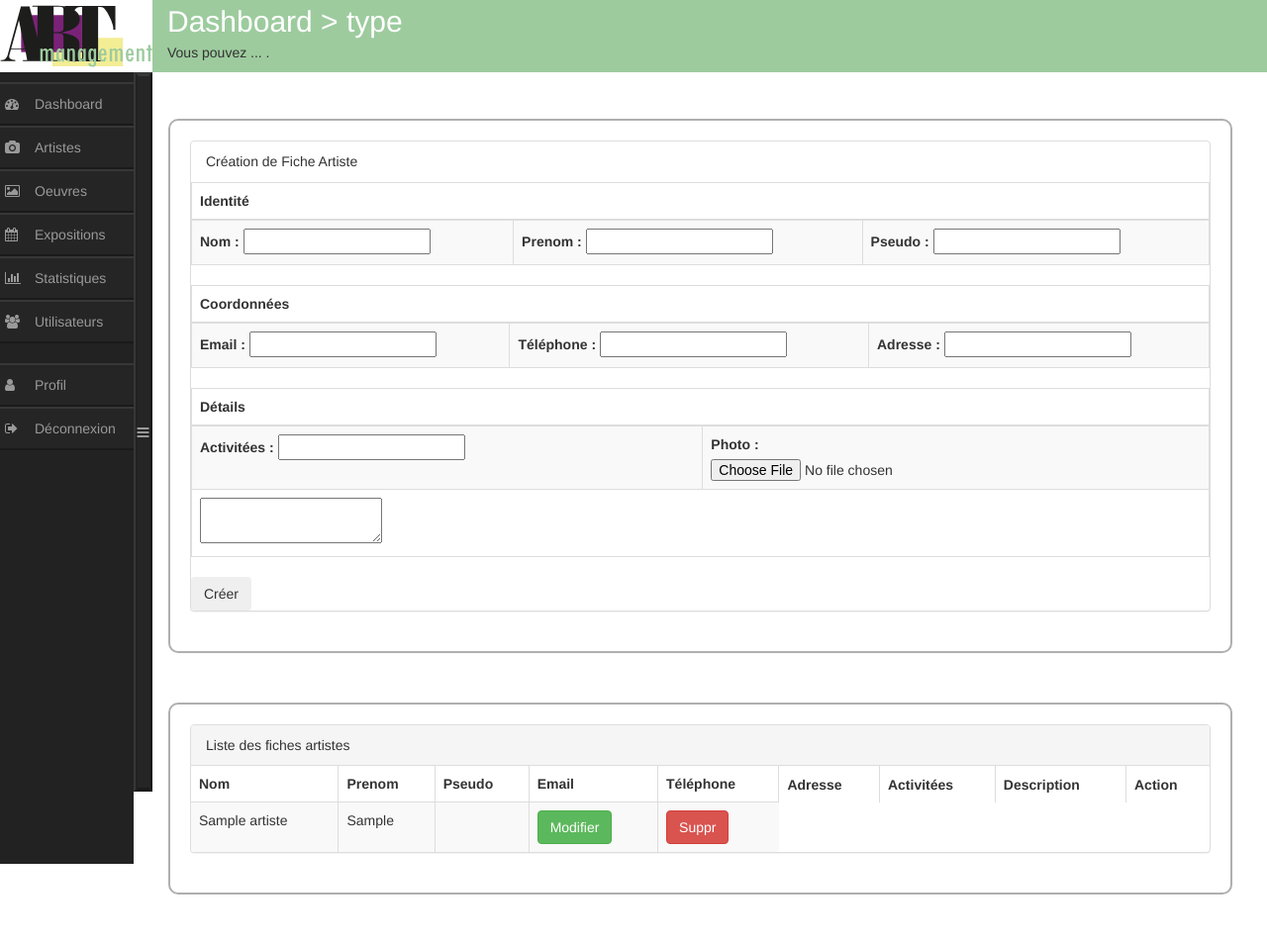
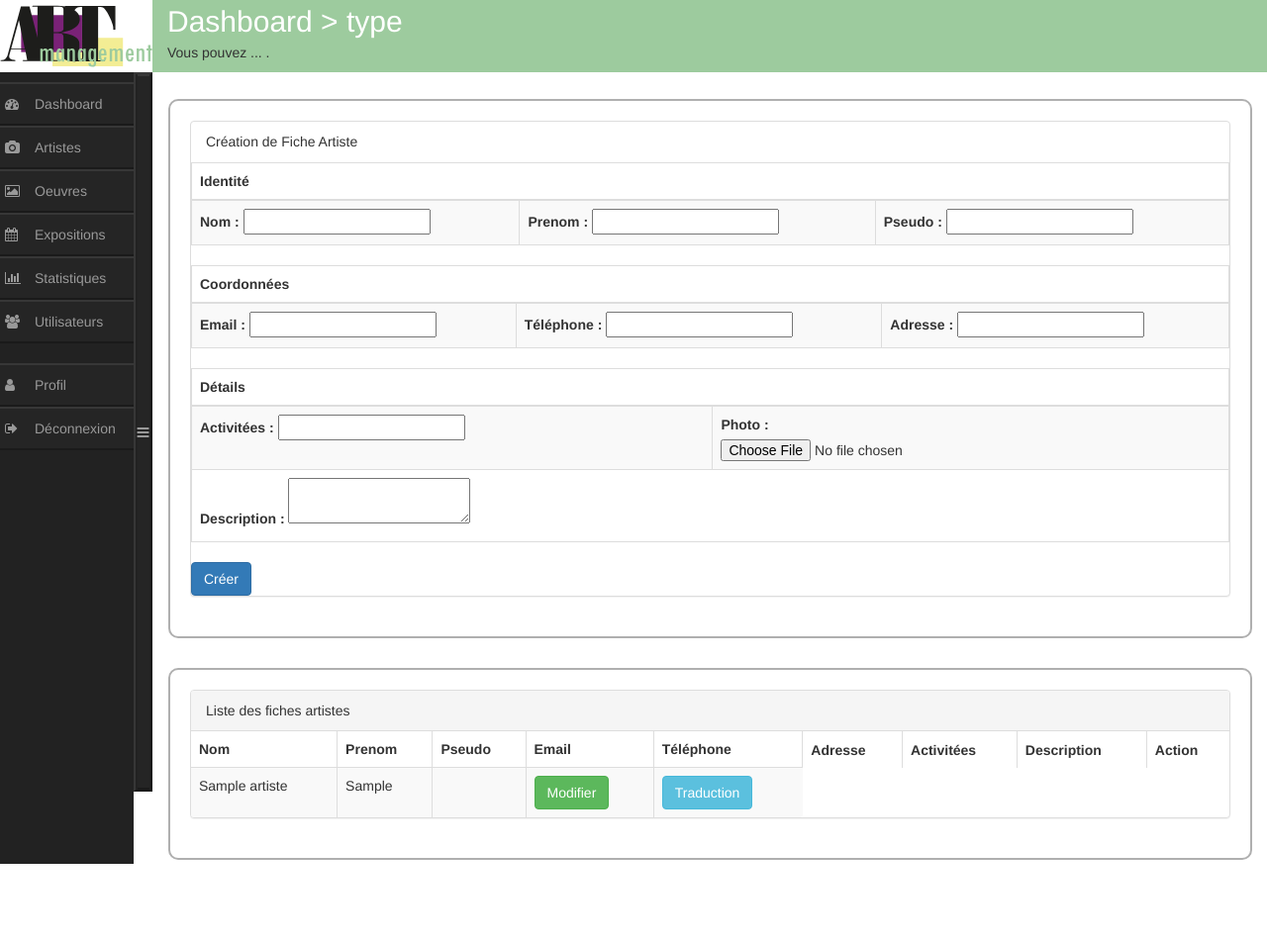
Before and after one commit to MisterPandaSTA/Art-Management, a PHP site: page /git/admin/artiste.php in a window 1280 px wide. Shown: the whole page at 99% size. After the commit the page ends 873 px from the top, so only its background shows below. Run offline with PHP 8.4, Linux system fonts and the light colour scheme; the visitor is signed in with stand-in values (Sample User, id 1); tables that the repository leaves empty hold one stand-in row (values such as "Sample post"); data that the repository does not hold is empty.

Commit message:
avancé sur l'artiste

```diff
--- a/admin/artiste.php
+++ b/admin/artiste.php
@@ -57,7 +57,41 @@ if($_SESSION['id']){
 		</div>
 	</sections>
 
+		<div class="modal fade delete-pass-modal" tabindex="-1" role="dialog">
+		  <div class="modal-dialog" role="document">
+		    <div class="modal-content">
+		      <div class="modal-header">
+		        <button type="button" class="close" data-dismiss="modal" aria-label="Close"><span aria-hidden="true">&times;</span></button>
+		        <h4 class="modal-title">Supprimer la fiche artiste ?</h4>
+		      </div>
+		      <div class="modal-body">
+		        <p>Voulez-vous vraiment supprimer la fiche de l'artiste <span class="nom_artiste"></span> ?</p>
+		      </div>
+		      <div class="modal-footer">
+		        <button type="button" class="btn btn-default" data-dismiss="modal">Annuler</button>
+		        <button type="button" class="btn btn-primary" id="requeteAjaxDelete" data-toggle= "modal" data-target= ".suppr-complet" data-dismiss="modal">Supprimer</button>
+		      </div>
+		 	</div><!-- /.modal-content -->
+		</div><!-- /.modal-dialog -->
+	</div><!-- /.modal -->
 
+
+	<div class="modal fade suppr-complet" tabindex="-1" role="dialog">
+		  <div class="modal-dialog" role="document">
+		    <div class="modal-content">
+		      <div class="modal-header">
+		        <button type="button" class="close" data-dismiss="modal" aria-label="Close"><span aria-hidden="true">&times;</span></button>
+		        <h4 class="modal-title">Action effectué</h4>
+		      </div>
+		      <div class="modal-body">
+		        <p>Vous venez de supprimer le compte <span class="nom_compte"></span> </p>
+		      </div>
+		      <div class="modal-footer">
+		        <button type="button" class="btn btn-default" data-dismiss="modal" id="reset_page">Fermer</button>
+		      </div>
+			</div><!-- /.modal-content -->
+		</div><!-- /.modal-dialog -->
+	</div><!-- /.modal -->
 
 	<?php
 	}
--- a/admin/css/style.css
+++ b/admin/css/style.css
@@ -52,13 +52,12 @@
 {
   margin-top: 70px;
   margin-left: 20px;
-  margin-right: 20px;
   transition: all .4s ease 0s;
 }
 
 .cadre
 {
-  margin: 50px;
+  margin: 30px;
   padding: 20px;
   border: 2px solid rgba(57,57,57,0.4);
   border-radius: 10px 10px 10px 10px;
@@ -78,13 +77,13 @@
 -------------------------*/
 .fixe
 {
-  display: fixed;
+
 }
 
 .logotop
 {
   display: block;
-  position: absolute;
+  position: fixed;
   top: 0px;
   left: 0px;
   right: 0px;
@@ -98,6 +97,7 @@
   left: 0px;
   width: 154px;
   height: 73px;
+  background-color: rgb(255,255,255);
 }
 
 .topbar
--- a/admin/includes/AjaxPhpfunctions/funcCreateArtiste.php
+++ b/admin/includes/AjaxPhpfunctions/funcCreateArtiste.php
@@ -12,8 +12,9 @@ if(isset($_POST['nom']) && ($_POST['prenom']) && ($_POST['email'])) {
 	$artiste->setEmail($_POST['email']);
 	$artiste->setTelephone($_POST['telephone']);
 	$artiste->setAdresse($_POST['adresse']);
+	$artiste->setActivitees($_POST['activitees']);
 	$artiste->setDescription($_POST['description']);
-	$artiste->setActivitees($_POST['activitees']);
+
 	var_dump($_POST['nom']);
 	/*$artiste->setDescriptionAnglais($_POST['description_anglais']);
 	$artiste->setDescriptionAllemand($_POST['description_allemand']);
--- a/admin/includes/classes/class.artiste.php
+++ b/admin/includes/classes/class.artiste.php
@@ -9,8 +9,9 @@ class Artiste {
 	private $email;
 	private $telephone;
 	private $adresse;
-	private $description;
 	private $activitees;
+    private $description;
+
 	private $description_anglais;
 	private $description_allemand;
 	private $description_russe;
@@ -34,8 +35,9 @@ class Artiste {
             $this->email=$user['email'];
             $this->telephone=$user['telephone'];
             $this->adresse=$user['adresse'];
+            $this->activitees=$user['activitees'];
             $this->description=$user['description'];
-            $this->activitees=$user['activitees'];
+
             $this->description_anglais=$user['description_anglais'];
             $this->description_allemand=$user['description_allemand'];
             $this->description_russe=$user['description_russe'];
@@ -241,7 +243,7 @@ class Artiste {
 
     function formArtiste($target) {
     ?>
-    <form action="<?php echo $target; ?>" id="formCreateArtiste">
+    <form action="<?php echo $target; ?>" id="formCreateArtiste" method="post">
             <div class="panel-heading">Création de Fiche Artiste</div>
             <table class="table table-bordered table-striped table-hover">
                 <thead>
@@ -284,14 +286,15 @@ class Artiste {
                         <input type="file" name="photo"></td>
                 </tr>
                 <tr>
-                    <td colspan="2"><textarea name="description" value="" col="5"></textarea></td>
+                    <td colspan="2"><label for="description">Description :</label>
+                    <textarea name="description" value="" col="5"></textarea></td>
                 </tr>
             </table>
-                <input type="submit" class="btn" id="btn_artiste_create" value="Créer">
+                <input type="submit" class="btn btn-primary" id="btn_artiste_create" value="Créer">
             </form>
 
 
-            <form action="#" id="formModifArtiste" class="none_class" method="post">
+            <form action='#' id="formModifArtiste" class="none_class" method="post">
             <div class="panel-heading">Modifier Fiche Artiste de</div>
             <table class="table table-bordered table-striped table-hover">
                 <thead>
@@ -337,10 +340,10 @@ class Artiste {
                     <td colspan="2"><textarea name="description" value="" col="5"></textarea></td>
                 </tr>
             </table>
-            <input type="hidden" name="id_artiste">
+            <input type="hidden" name="id_artiste" value="">
             <input class="action" type="hidden" name="action" value="" />
-            <input type="submit" class="btn" id="btn_artiste_modif" value="Modifier">
-
+            <input type="submit" class="btn btn-success" id="btn_artiste_modif" value="Modifier">
+            <button class="delete btn btn-danger" id="btn-modal" data-toggle= "modal" data-target= ".delete-pass-modal">Supprimer</button>
 
         </form><?php
 
@@ -391,8 +394,10 @@ class Artiste {
                 <textarea name="description" class="none_class"><?php echo $this->getDescription(); ?></textarea>
                 <input class="action" type="hidden" name="action" value="" />
                 <button class="btn_affiche_modifier_artiste btn btn-success" name="modifier">Modifier</button>
+
             </td>
-            <td><button class="delete btn btn-danger" id="btn-modal" data-toggle= "modal" data-target= ".delete-pass-modal">Suppr</button></td>
+            <td><button class="btn_affiche_trad_artiste btn btn-info" name="traduction">Traduction</button></td>
+
         </tr>
 
         <?php
@@ -405,8 +410,8 @@ class Artiste {
     function syncDb() {
         if(empty($this->id_artiste)){
             //Si $this->id est vide, on fait un INSERT
-            $res= sql("INSERT INTO artiste (id_artiste,nom,prenom,pseudo,email,telephone,adresse,description,activitees,description_anglais,description_allemand,description_russe,description_chinois,activitees_anglais,activitees_allemand,activitees_russe,activitees_chinois)
-                      VALUES (NULL,'".$this->nom."','".$this->prenom."','".$this->pseudo."','".$this->email."','".$this->telephone."','".$this->adresse."','".$this->description."','".$this->activitees."','".$this->description_anglais."','".$this->description_allemand."','".$this->description_russe."','".$this->description_chinois."','".$this->activitees_anglais."','".$this->activitees_allemand."','".$this->activitees_russe."','".$this->activitees_chinois."')");
+            $res= sql("INSERT INTO artiste (id_artiste,nom,prenom,pseudo,email,telephone,adresse,activitees,description,description_anglais,description_allemand,description_russe,description_chinois,activitees_anglais,activitees_allemand,activitees_russe,activitees_chinois)
+                      VALUES (NULL,'".$this->nom."','".$this->prenom."','".$this->pseudo."','".$this->email."','".$this->telephone."','".$this->adresse."','".$this->activitees."','".$this->description."','".$this->description_anglais."','".$this->description_allemand."','".$this->description_russe."','".$this->description_chinois."','".$this->activitees_anglais."','".$this->activitees_allemand."','".$this->activitees_russe."','".$this->activitees_chinois."')");
 
 
             if($res!==FALSE){
@@ -424,8 +429,8 @@ class Artiste {
                 email= '".$this->email."',
                 telephone = '".$this->telephone."',
                 adresse = '".$this->adresse."',
+                activitees = '".$this->activitees."',
                 description = '".$this->description."',
-                activitees = '".$this->activitees."',
                 description_anglais = '".$this->description_anglais."',
                 description_allemand = '".$this->description_allemand."',
                 description_russe = '".$this->description_russe."',
--- a/admin/javascript/script.js
+++ b/admin/javascript/script.js
@@ -372,14 +372,14 @@ $(document).ready(function () {
 		$("#formModifArtiste input[name='adresse']").val(adresse);
 		$("#formModifArtiste input[name='activitees']").val(activitees);
 		$("#formModifArtiste textarea[name='description']").val(description);
-		$("#formModifArtiste input[name='id_artiste']").val();
+		$("#formModifArtiste input[name='id_artiste']").val(id);
 	});
 });
 
 
 $(document).ready(function () {
-	$('.btn_artiste_modif').click(function(){
-	/*	$(".action").val('modifier');*/
+	$('#btn_artiste_modif').click(function(){
+		$(".action").val('modifier');
 		var nom = $("#formModifArtiste input[name='nom']").val();
 		var prenom = $("#formModifArtiste input[name='prenom']").val();
 		var pseudo = $("#formModifArtiste input[name='pseudo']").val();
@@ -392,20 +392,15 @@ $(document).ready(function () {
 		var id_artiste = $("#formModifArtiste input[name='id_artiste']").val();
 
 		console.log(nom);
-
 		console.log(prenom);
-
 		console.log(pseudo);
-
 		console.log(email);
-
 		console.log(telephone);
-
 		console.log(adresse);
-
 		console.log(activitees);
-
 		console.log(description);
+		console.log(action);
+		console.log(id_artiste);
 			$.ajax({
 				url: "includes/AjaxPhpfunctions/funcModArtiste.php",
 				method: 'POST',
@@ -418,8 +413,8 @@ $(document).ready(function () {
 						adresse : adresse,
 						activitees : activitees,
 						description : description,
-						action : action,
-						id_artiste : id_artiste
+						id_artiste : id_artiste,
+						action : action
 
 					},
 				success : function (response) {
@@ -454,14 +449,12 @@ $(document).ready(function () {
 
 
 $(document).ready(function () {
-	$(".artiste_delete").click(function (){
+	$("btn_artiste_delete").click(function (){
 		$(".action").val('delete');
-		var id_user = $(this).parent().parent().attr('id').substr(1);
-		var action = $('#n'+id_user+' input[name="action"]').val();
-		var email = $('#n'+id_user+' input[name="email"]').val();
-		$(".nom_compte").html(email);
-		console.log(id_user);
-		console.log(email);
+		var action = $('#formModifArtiste input[name="action"]').val();
+		var id_artiste = $('#formModifArtiste input[name="id_artiste"]').val();
+		var nom = $("#formModifArtiste input[name='nom']").val();
+		$(".nom_artiste").html(nom);
 		console.log(action);
 		$('#requeteAjaxDelete').click(function (){
 			$.ajax({
```
Also changed, not shown: admin/includes/AjaxPhpfunctions/funcModArtiste.php (+8 -8 lines), admin/gestion_user.php (indentation only), 1 other file.
